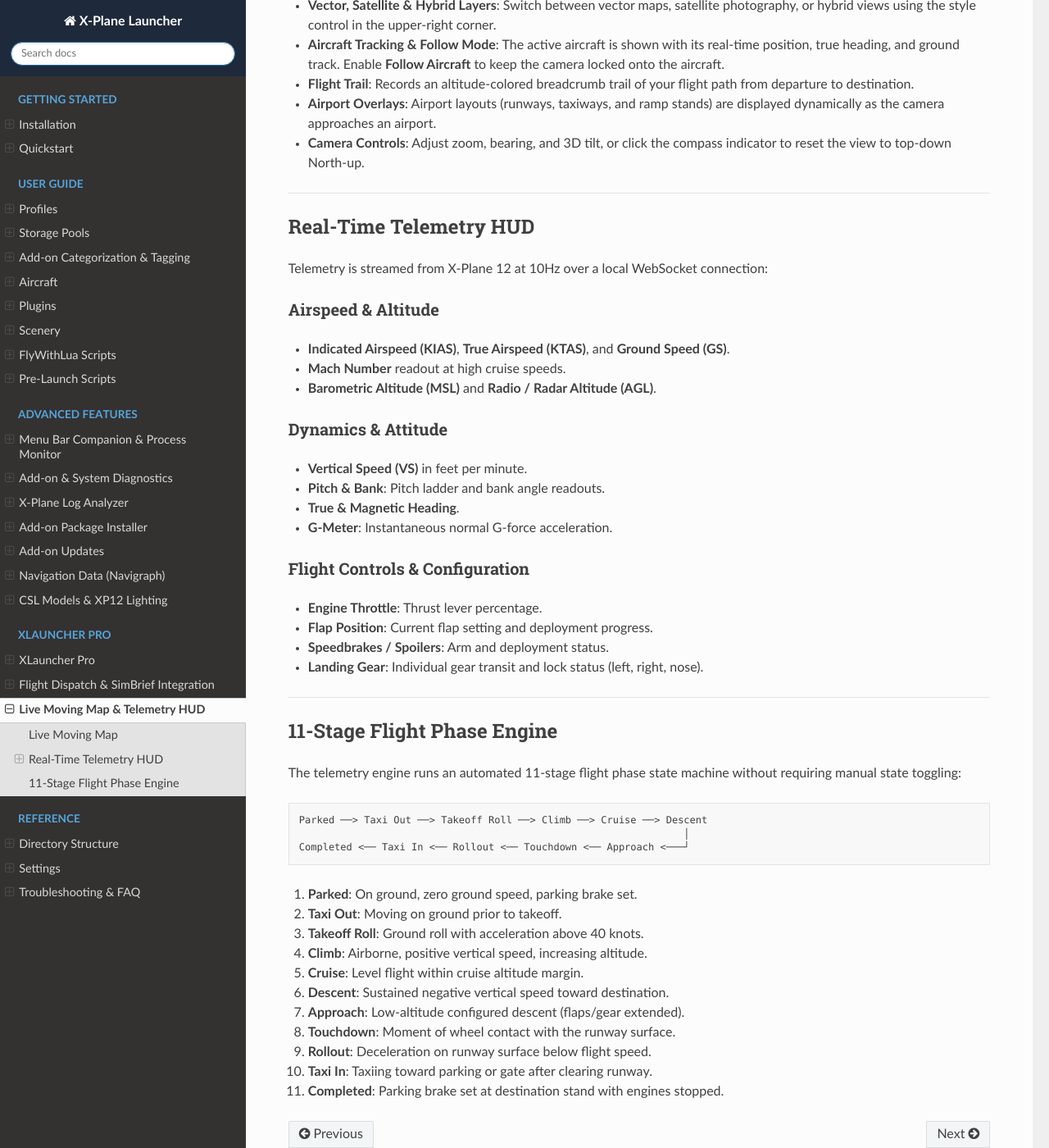
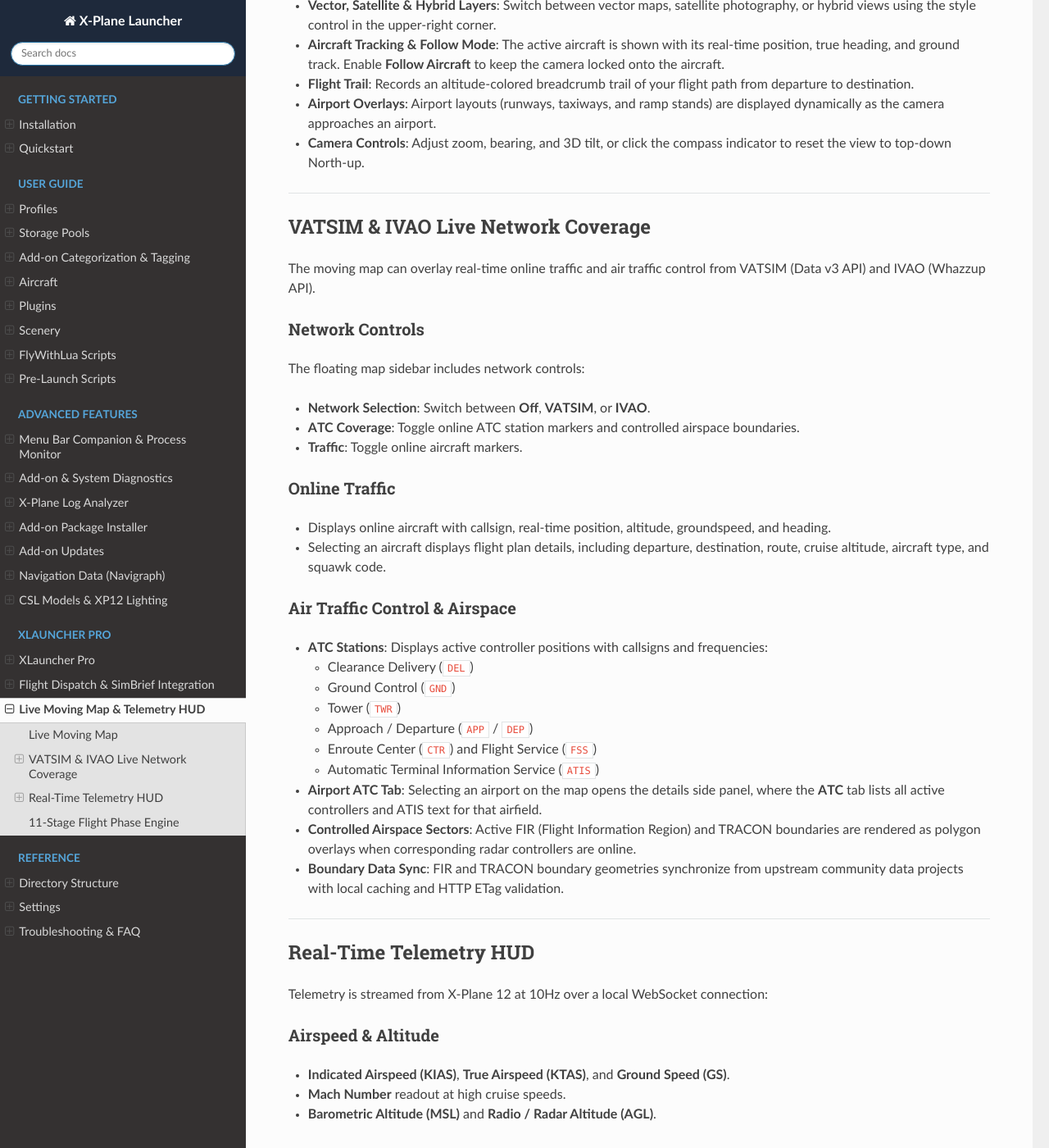
Before and after one commit to jcorbier/XLauncher, a Sphinx documentation site: the page built from docs/source/pro/live-map-telemetry.md, in a window 1280 px wide and 1400 px high, scrolled down 342 px. Shown: the whole window at 82% size. Built offline with Sphinx 7.4.7 and the Read the Docs theme 3.1.0, drawn with Linux system fonts in a browser that asks for light colours.

Commit message:
doc: update doc with IVAO/VATSIM support
Signed-off-by: Jeremie Corbier <jeremie.corbier@gmail.com>

```diff
--- a/docs/source/pro/index.md
+++ b/docs/source/pro/index.md
@@ -1,6 +1,6 @@
 # XLauncher Pro
 
-XLauncher Pro is an optional upgrade for X-Plane Launcher that adds real-time simulator telemetry, a live moving map, and automated flight dispatch with SimBrief integration.
+XLauncher Pro is an optional upgrade for X-Plane Launcher that adds real-time simulator telemetry, a live moving map with VATSIM and IVAO coverage, and automated flight dispatch with SimBrief integration.
 
 ---
 
@@ -18,6 +18,7 @@
 | **SimBrief Flight Dispatch** | — | **✓** |
 | **Interactive Airport Diagrams & Weather** | — | **✓** |
 | **10Hz Live Moving Map (MapLibre)** | — | **✓** |
+| **VATSIM & IVAO Live Coverage** | — | **✓** |
 | **Real-Time Telemetry HUD** | — | **✓** |
 | **Flight Phase Tracking** | — | **✓** |
 | **Multi-Mac Activations (up to 3 Macs)** | — | **✓** |
--- a/docs/source/pro/live-map-telemetry.md
+++ b/docs/source/pro/live-map-telemetry.md
@@ -13,6 +13,37 @@
 - **Flight Trail**: Records an altitude-colored breadcrumb trail of your flight path from departure to destination.
 - **Airport Overlays**: Airport layouts (runways, taxiways, and ramp stands) are displayed dynamically as the camera approaches an airport.
 - **Camera Controls**: Adjust zoom, bearing, and 3D tilt, or click the compass indicator to reset the view to top-down North-up.
+
+---
+
+## VATSIM & IVAO Live Network Coverage
+
+The moving map can overlay real-time online traffic and air traffic control from VATSIM (Data v3 API) and IVAO (Whazzup API).
+
+### Network Controls
+
+The floating map sidebar includes network controls:
+- **Network Selection**: Switch between **Off**, **VATSIM**, or **IVAO**.
+- **ATC Coverage**: Toggle online ATC station markers and controlled airspace boundaries.
+- **Traffic**: Toggle online aircraft markers.
+
+### Online Traffic
+
+- Displays online aircraft with callsign, real-time position, altitude, groundspeed, and heading.
+- Selecting an aircraft displays flight plan details, including departure, destination, route, cruise altitude, aircraft type, and squawk code.
+
+### Air Traffic Control & Airspace
+
+- **ATC Stations**: Displays active controller positions with callsigns and frequencies:
+  - Clearance Delivery (`DEL`)
+  - Ground Control (`GND`)
+  - Tower (`TWR`)
+  - Approach / Departure (`APP` / `DEP`)
+  - Enroute Center (`CTR`) and Flight Service (`FSS`)
+  - Automatic Terminal Information Service (`ATIS`)
+- **Airport ATC Tab**: Selecting an airport on the map opens the details side panel, where the **ATC** tab lists all active controllers and ATIS text for that airfield.
+- **Controlled Airspace Sectors**: Active FIR (Flight Information Region) and TRACON boundaries are rendered as polygon overlays when corresponding radar controllers are online.
+- **Boundary Data Sync**: FIR and TRACON boundary geometries synchronize from upstream community data projects with local caching and HTTP ETag validation.
 
 ---
 
```
Also changed, not shown: README.md (+2 -1 lines), docs/source/index.md (+4 -0 lines).
